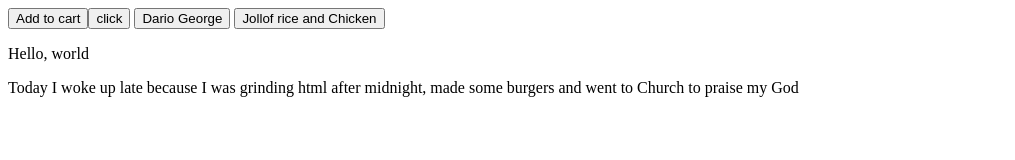
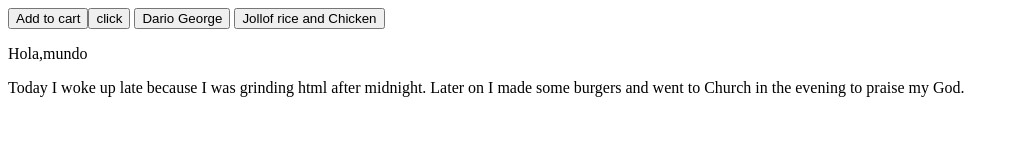
Before and after one commit to Dario-G433/basics-short-personal-profile-, a plain HTML site: page index.html in a window 1280 px wide. Shown: the whole page, without its empty margins (0-1015 px from the left). Drawn offline with Linux system fonts and the light colour scheme.

Commit message:
Update index.html

```diff
--- a/index.html
+++ b/index.html
@@ -3,8 +3,9 @@
  </button>
  <button>Dario George </button> <button> Jollof rice and Chicken </button>
  <p>
-   Hello, world
+   Hola,mundo
  </p>
  <p>
-   Today I woke up late because I was grinding html after midnight, made some burgers and went to Church to praise my God
+   Today I woke up late because I was grinding html after midnight.
+   Later on I made some burgers and went to Church in the  evening to praise my God.
  </p>
```
